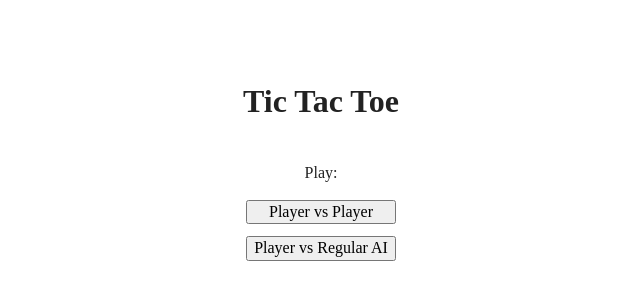
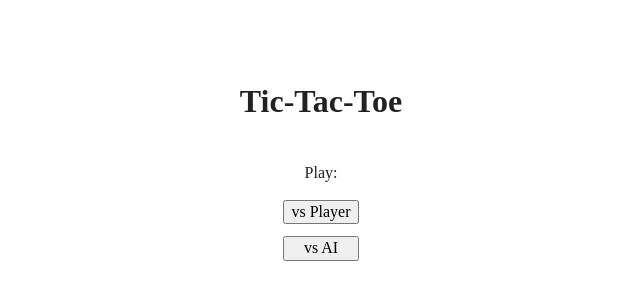
Before and after one commit to josefggx/tic-tac-toe, a plain HTML site: page index.html in a window 1280 px wide. Shown: the part 92-392 px from the top of the page, without its empty margins (319-959 px from the left). Drawn offline with Linux system fonts and the light colour scheme.

Commit message:
Added "-"'s to tittle

```diff
--- a/index.html
+++ b/index.html
@@ -28,12 +28,11 @@
 <body>
 
   <div class="start-menu">
-    <h1 id="title">Tic Tac Toe</h1>
+    <h1 id="title">Tic-Tac-Toe</h1>
     <p id="play">Play:</p>
     <div class="vs-btn-container">
-      <button class="vs-btn" id="vs-player-btn">Player vs Player</button>
-      <button class="vs-btn" id="vs-regular-AI-btn">Player vs Regular
-        AI</button>
+      <button class="vs-btn" id="vs-player-btn">vs Player</button>
+      <button class="vs-btn" id="vs-regular-AI-btn">vs AI</button>
       <!-- <button class="vs-btn" id="vs-invincible-AI-btn">Player vs Invincible
         AI</button> -->
     </div>
```
